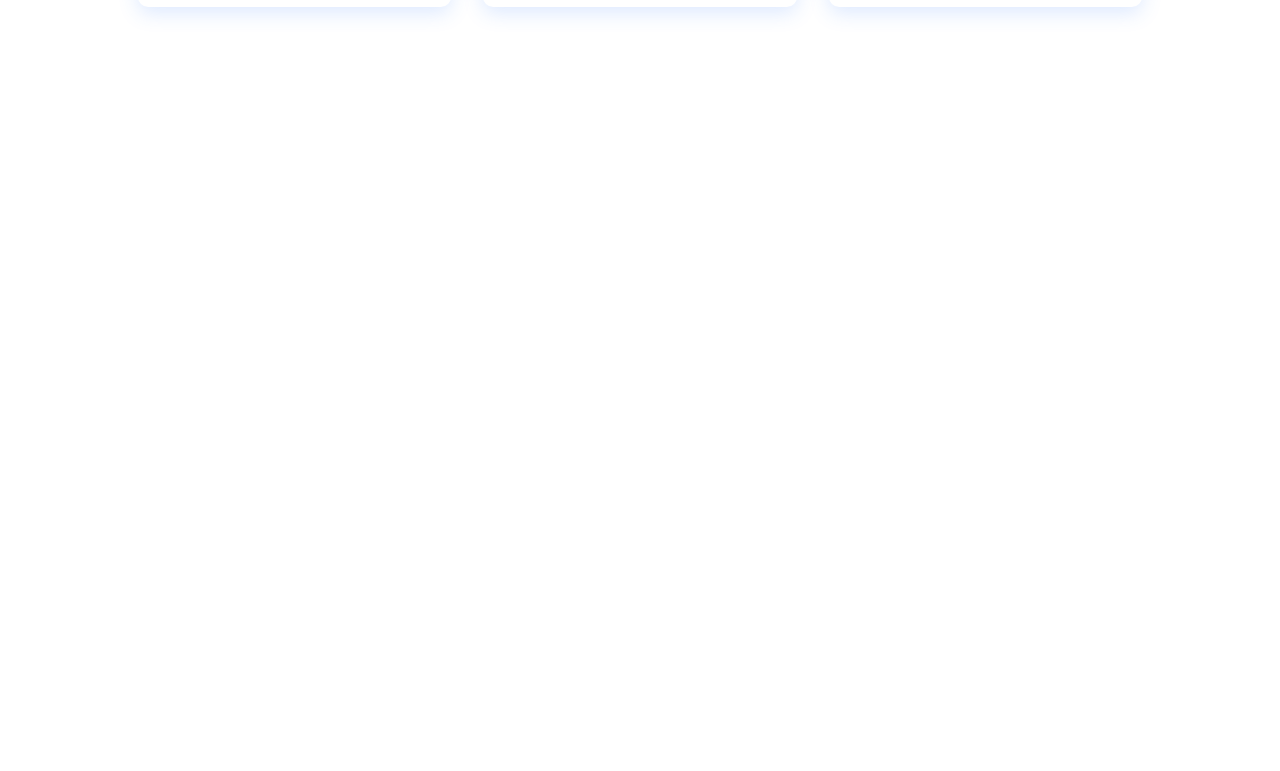
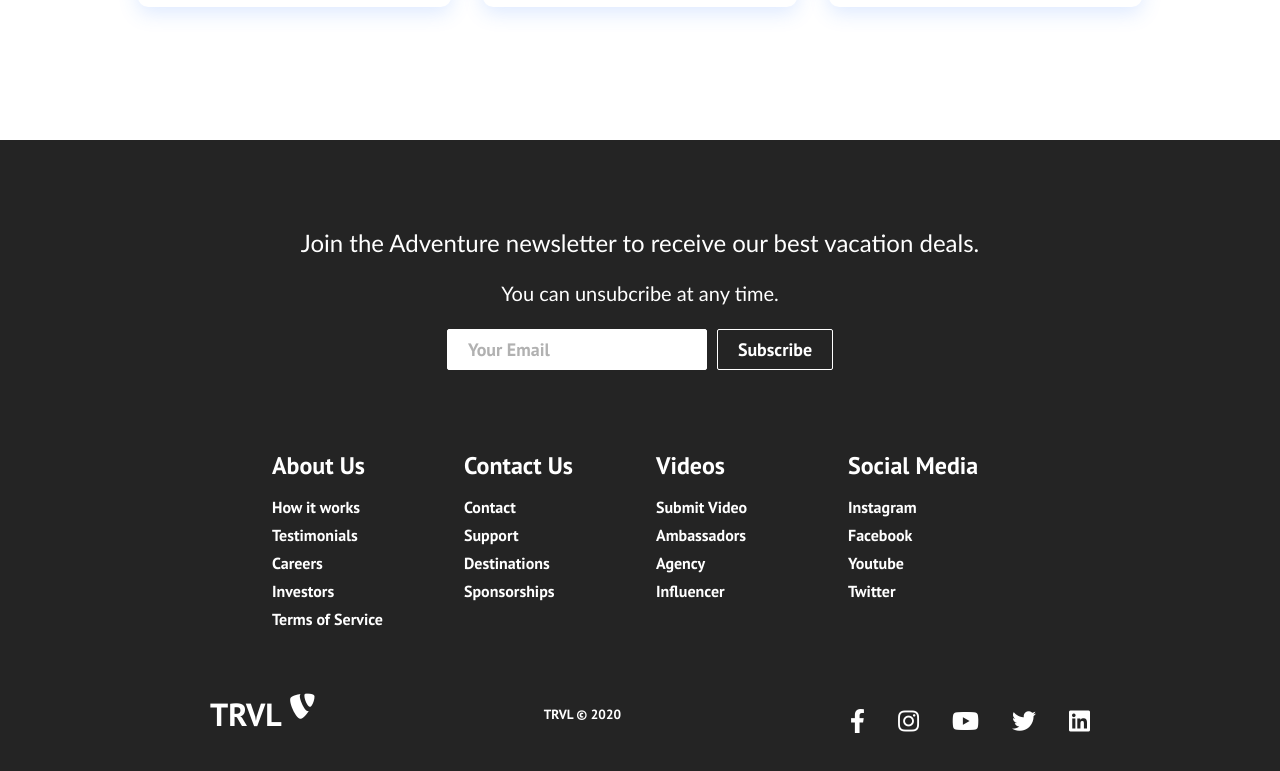
Before and after one commit to LakshmanPalli/react-website-tathasthu, a React (Create React App) app: page / in a window 1280 px wide. Shown: the part 1785-2556 px from the top of the page. Before the commit the page ends 1925 px from the top, so only its background shows below. Built offline with nearby package versions, Linux system fonts and the light colour scheme.

Commit message:
creating the footer component

```diff
--- /dev/null
+++ b/src/components/Footer.css
@@ -0,0 +1,158 @@
+.footer-container{
+    background-color: #242424;
+    padding: 4rem 0 2rem 0;
+    display: flex;
+    flex-direction: column;
+    justify-content: center;
+    align-items: center;
+}
+
+.footer-subscription{
+    display: flex;
+    flex-direction: column;
+    justify-content: center;
+    align-items: center;
+    text-align: center;
+    margin-bottom: 24px;
+    padding: 24px;
+    color: #fff;
+}
+
+.footer-subscription > p{
+    font-family: 'Trebuchet MS', 'Lucida Sans Unicode', 'Lucida Grande', 'Lucida Sans', Arial, sans-serif;
+}
+
+.footer-subscription-heading {
+    margin-bottom: 24px;
+    font-size: 24px;
+}
+
+.footer-subscription-text{
+    margin-bottom: 24px;
+    font-size: 20px;
+}
+
+.footer-input {
+    padding: 8px 20px;
+    border-radius: 2px;
+    margin-right: 10px;
+    outline: none;
+    border: none;
+    font-size: 18px;
+    margin-bottom: 16px;
+    border: 1px solid #fff;
+}
+
+.footer-email-form h2 {
+    margin-bottom: 32px;
+}
+
+.footer-input::placeholder {
+    color: #b1b1b1
+}
+
+.footer-links {
+    width: 100%;
+    max-width: 1000px;
+    display: flex;
+    justify-content: center;
+}
+
+.footer-link-wrapper {
+    display: flex;
+}
+
+.footer-link-items {
+    display: flex;
+    flex-direction: column;
+    align-items: flex-start;
+    margin: 16px;
+    text-align: left;
+    width: 160px;
+    box-sizing: border-box;
+}
+
+.footer-link-items h2 {
+    margin-bottom: 16px;
+}
+
+.footer-link-items > h2 {
+    color: #fff;
+}
+
+.footer-link-items a {
+    color: #fff;
+    text-decoration: none;
+    margin-bottom: 8px;
+}
+
+.footer-link-items a:hover {
+    color: #e9e9e9;
+    transition: 0.3s ease-out;
+}
+
+/* Social Icons */
+.social-icon-link {
+    color: #fff;
+    font-size: 24px;
+}
+
+.social-media {
+    max-width: 1000px;
+    width: 100%;
+}
+
+.social-media-wrap {
+    display: flex;
+    justify-content: space-between;
+    align-items: center;
+    width: 90%;
+    max-width: 1000px;
+    margin: 40px auto 0 auto;
+}
+
+.social-icons {
+    display: flex;
+    justify-content: space-between;
+    align-items: center;
+    width: 240px;
+}
+
+.social-logo {
+    color: #fff;
+    justify-self: start;
+    margin-left: 20px;
+    cursor: pointer;
+    text-decoration: none;
+    font-size: 2rem;
+    display: flex;
+    align-self: center;
+    margin-bottom: 16px;
+}
+
+.website-rights {
+    color: #fff;
+    margin-bottom: 16px;
+}
+
+@media screen and (max-width: 820px) {
+    .ffoter-links {
+        padding-top: 2rem;
+    }
+
+    .footer-input {
+        width: 100%;
+    }
+
+    .btn {
+        width: 100%;
+    }
+
+    .footer-link-wrapper {
+        flex-direction: column;
+    }
+
+    .social-media-wrap {
+        flex-direction: column;
+    }
+}
--- /dev/null
+++ b/src/components/Footer.js
@@ -0,0 +1,120 @@
+import React from 'react'
+import {Button} from './Button'
+import { Link } from 'react-router-dom'
+import './Footer.css'
+
+function Footer() {
+    return (
+        <div className='footer-container'>
+            <section className="footer-subscription">
+                <p className="footer-subscription-heading">
+                    Join the Adventure newsletter to receive our best vacation deals.
+                </p>
+                <p className="footer-subscription-text">
+                    You can unsubcribe at any time.
+                </p>
+                <div className="input-areas">
+                    <from>
+                        <input
+                        type='email'
+                        name='email'
+                        placeholder='Your Email'
+                        className='footer-input'
+                        />
+                        <Button buttonStyle='btn--outline'>Subscribe</Button>
+                    </from>
+                </div>
+            </section>
+            <div class='footer-links'>
+        <div className='footer-link-wrapper'>
+          <div class='footer-link-items'>
+            <h2>About Us</h2>
+            <Link to='/sign-up'>How it works</Link>
+            <Link to='/'>Testimonials</Link>
+            <Link to='/'>Careers</Link>
+            <Link to='/'>Investors</Link>
+            <Link to='/'>Terms of Service</Link>
+          </div>
+          <div class='footer-link-items'>
+            <h2>Contact Us</h2>
+            <Link to='/'>Contact</Link>
+            <Link to='/'>Support</Link>
+            <Link to='/'>Destinations</Link>
+            <Link to='/'>Sponsorships</Link>
+          </div>
+        </div>
+        <div className='footer-link-wrapper'>
+          <div class='footer-link-items'>
+            <h2>Videos</h2>
+            <Link to='/'>Submit Video</Link>
+            <Link to='/'>Ambassadors</Link>
+            <Link to='/'>Agency</Link>
+            <Link to='/'>Influencer</Link>
+          </div>
+          <div class='footer-link-items'>
+            <h2>Social Media</h2>
+            <Link to='/'>Instagram</Link>
+            <Link to='/'>Facebook</Link>
+            <Link to='/'>Youtube</Link>
+            <Link to='/'>Twitter</Link>
+          </div>
+        </div>
+      </div>
+      <section class='social-media'>
+        <div class='social-media-wrap'>
+          <div class='footer-logo'>
+            <Link to='/' className='social-logo'>
+              TRVL
+              <i class='fab fa-typo3' />
+            </Link>
+          </div>
+          <small class='website-rights'>TRVL © 2020</small>
+          <div class='social-icons'>
+            <Link
+              class='social-icon-link facebook'
+              to='/'
+              target='_blank'
+              aria-label='Facebook'
+            >
+              <i class='fab fa-facebook-f' />
+            </Link>
+            <Link
+              class='social-icon-link instagram'
+              to='/'
+              target='_blank'
+              aria-label='Instagram'
+            >
+              <i class='fab fa-instagram' />
+            </Link>
+            <Link
+              class='social-icon-link youtube'
+              to='/'
+              target='_blank'
+              aria-label='Youtube'
+            >
+              <i class='fab fa-youtube' />
+            </Link>
+            <Link
+              class='social-icon-link twitter'
+              to='/'
+              target='_blank'
+              aria-label='Twitter'
+            >
+              <i class='fab fa-twitter' />
+            </Link>
+            <Link
+              class='social-icon-link twitter'
+              to='/'
+              target='_blank'
+              aria-label='LinkedIn'
+            >
+              <i class='fab fa-linkedin' />
+            </Link>
+          </div>
+        </div>
+      </section>
+        </div>
+    )
+}
+
+export default Footer
--- a/src/components/HeroSection.css
+++ b/src/components/HeroSection.css
@@ -1,4 +1,4 @@
-video{
+video {
     object-fit: cover;
     width: 100%;
     height: 100%;
@@ -6,36 +6,37 @@
     z-index: -1;
   }
 
-.hero-container{
-   /** background: url('images/img-home.jpg') center center/cover no-repeat; **/
+  .hero-container {
+    /* background: url('/images/img-home.jpg') center center/cover no-repeat; */
     height: 100vh;
     width: 100%;
     display: flex;
     flex-direction: column;
+    justify-content: center;
     align-items: center;
     box-shadow: inset 0 0 0 1000px rgba(0, 0, 0, 0.2);
     object-fit: contain;
-    content: center;
   }
 
-.hero-container > h1{
-    color: #ffff;
+  .hero-container > h1 {
+    color: #fff;
     font-size: 100px;
     margin-top: -100px;
   }
 
-.hero-container > p{
+  .hero-container > p {
     margin-top: 8px;
     color: #fff;
     font-size: 32px;
-    font-family: 'Trebuchet MS', 'Lucida Sans Unicode', 'Lucida Grande', 'Lucida Sans', Arial, sans-serif;
+    font-family: 'Trebuchet MS', 'Lucida Sans Unicode', 'Lucida Grande',
+      'Lucida Sans', Arial, sans-serif;
   }
 
   .hero-btns {
     margin-top: 32px;
   }
 
-.hero-btns .btn{
+  .hero-btns .btn {
     margin: 6px;
   }
 
@@ -43,14 +44,14 @@
     margin-left: 4px;
   }
 
-@media screen and (max-width: 960px){
-    .hero-container > h1{
-        font-size: 50px;
-        margin-top: -100px;
+  @media screen and (max-width: 960px) {
+    .hero-container > h1 {
+      font-size: 70px;
+      margin-top: -150px;
     }
   }
 
-@media screen and (max-width: 768px){
+  @media screen and (max-width: 768px) {
     .hero-container > h1 {
       font-size: 50px;
       margin-top: -100px;
@@ -65,7 +66,7 @@
       text-decoration: none;
     }
 
-    .btn{
+    .btn {
       width: 100%;
     }
   }
--- a/src/components/HeroSection.js
+++ b/src/components/HeroSection.js
@@ -1,15 +1,15 @@
 import React from 'react';
 import '../App.css';
-import {Button} from './Button';
+import { Button } from './Button';
 import './HeroSection.css';
 
 function HeroSection() {
   return (
     <div className='hero-container'>
-            <video src="/videos/video-2.mp4" autoPlay loop muted />
+      <video src='/videos/video-1.mp4' autoPlay loop muted />
       <h1>ADVENTURE AWAITS</h1>
       <p>What are you waiting for?</p>
-            <div className="hero-btns">
+      <div className='hero-btns'>
         <Button
           className='btns'
           buttonStyle='btn--outline'
@@ -21,14 +21,13 @@
           className='btns'
           buttonStyle='btn--primary'
           buttonSize='btn--large'
+          onClick={console.log('hey')}
         >
-                    WATCH TRAILER<i className='far fa-play-circle'/>
+          WATCH TRAILER <i className='far fa-play-circle' />
         </Button>
       </div>
-
-
     </div>
-    )
+  );
 }
 
 export default HeroSection;
--- a/src/components/pages/Home.js
+++ b/src/components/pages/Home.js
@@ -2,12 +2,14 @@
 import HeroSection from '../HeroSection';
 import '../../App.css';
 import Cards from '../Cards';
+import Footer from '../Footer';
 
 function Home() {
     return (
         <>
             <HeroSection />
             <Cards />
+            <Footer />
         </>
     );
 }
```
Lines whose indentation alone changed are shown as unchanged.
